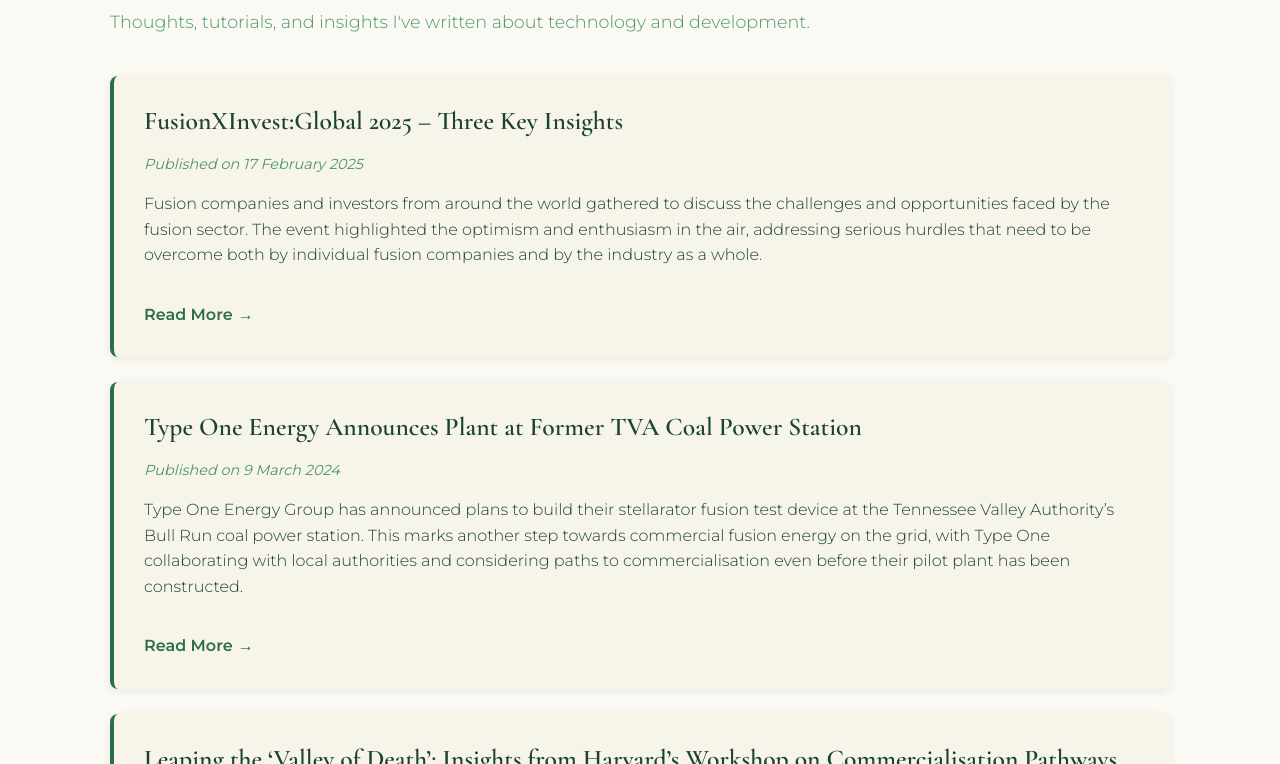
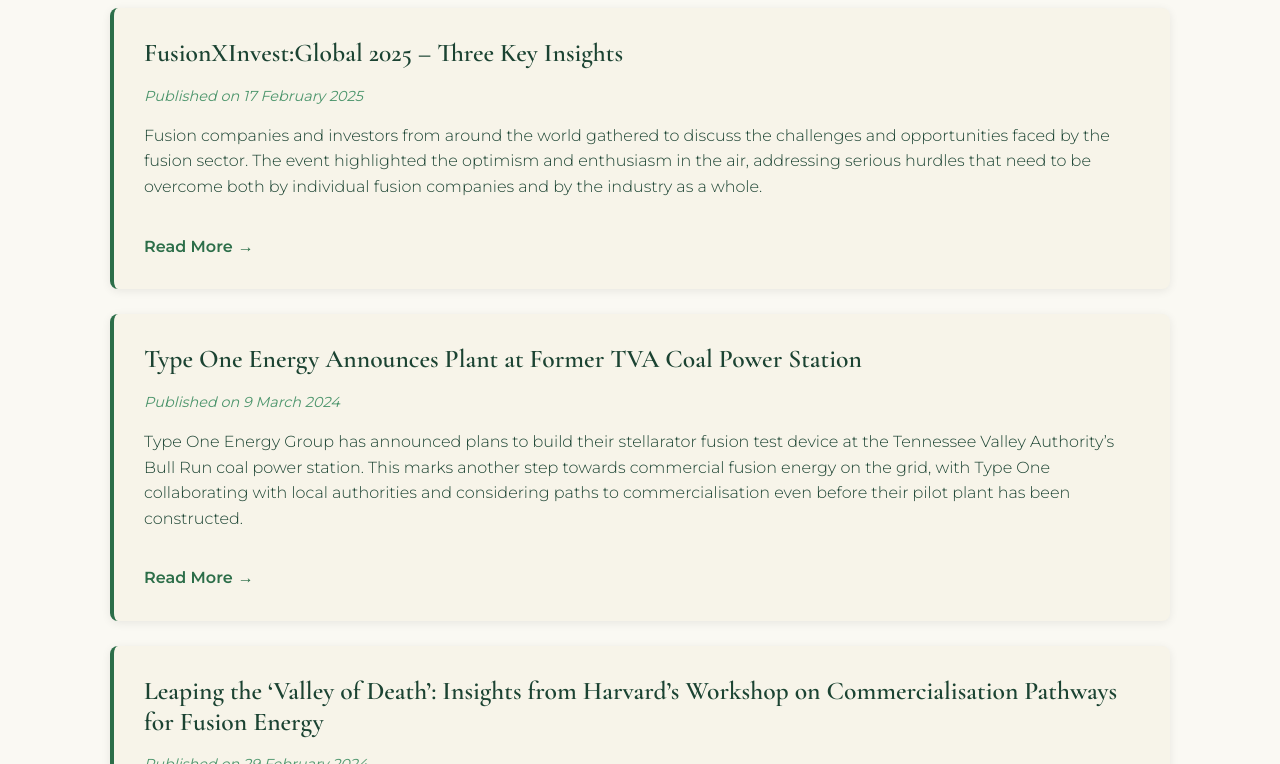
Before and after one commit to Alex-Higg/Alex-Higg.github.io, a plain HTML site: page articles.html in a window 1280 px wide. Shown: the part 336-1100 px from the top of the page. Drawn offline with nearby package versions, Linux system fonts and the light colour scheme.

Commit message:
article intro edit

```diff
--- a/articles.html
+++ b/articles.html
@@ -37,8 +37,6 @@
     <main>
         <section class="container">
             <h2>Articles</h2>
-            <p class="page-intro">Thoughts, tutorials, and insights I've written about technology and development.</p>
-
             <div class="articles-list">
                 <article class="article-card">
                     <h3>FusionXInvest:Global 2025 – Three Key Insights</h3>
```
